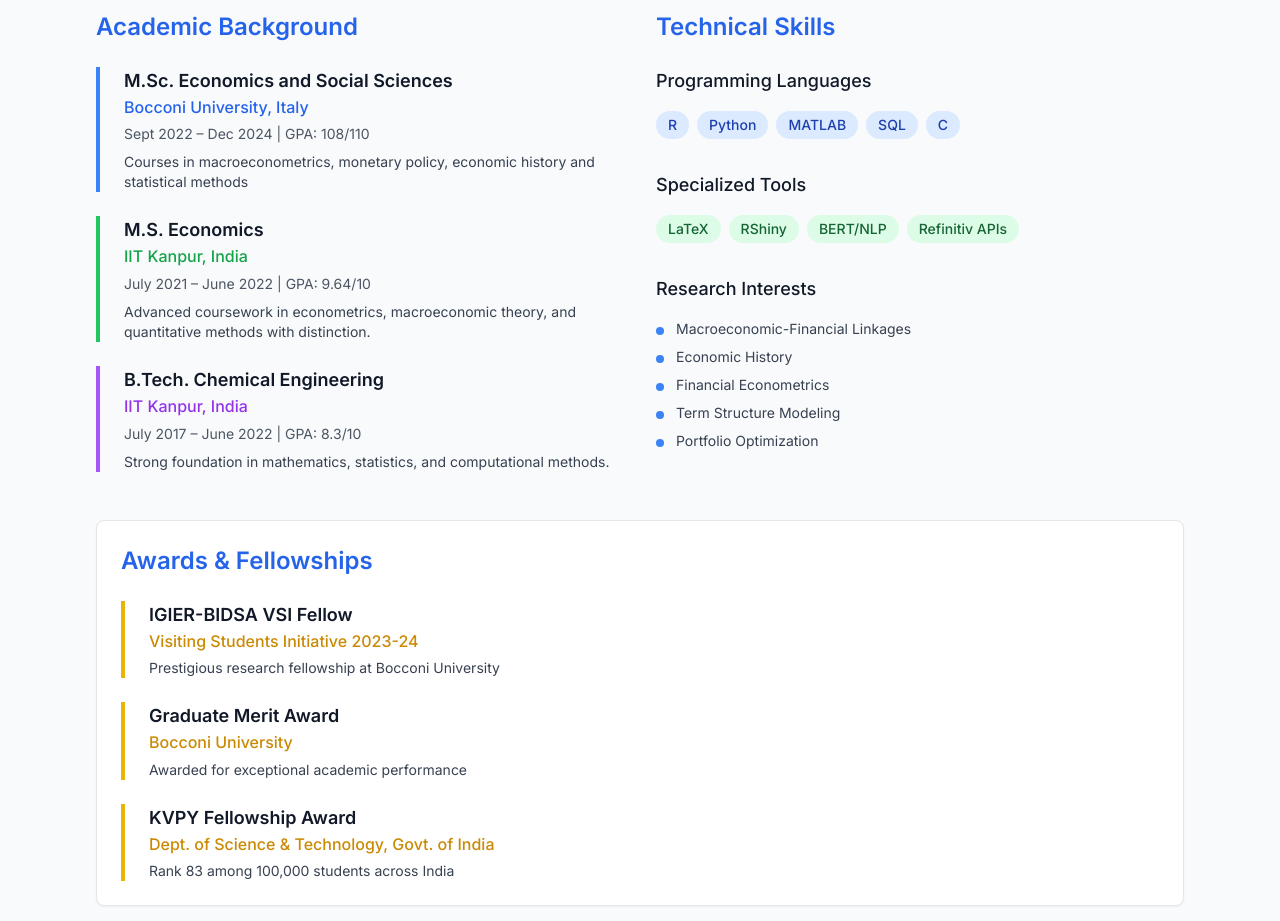
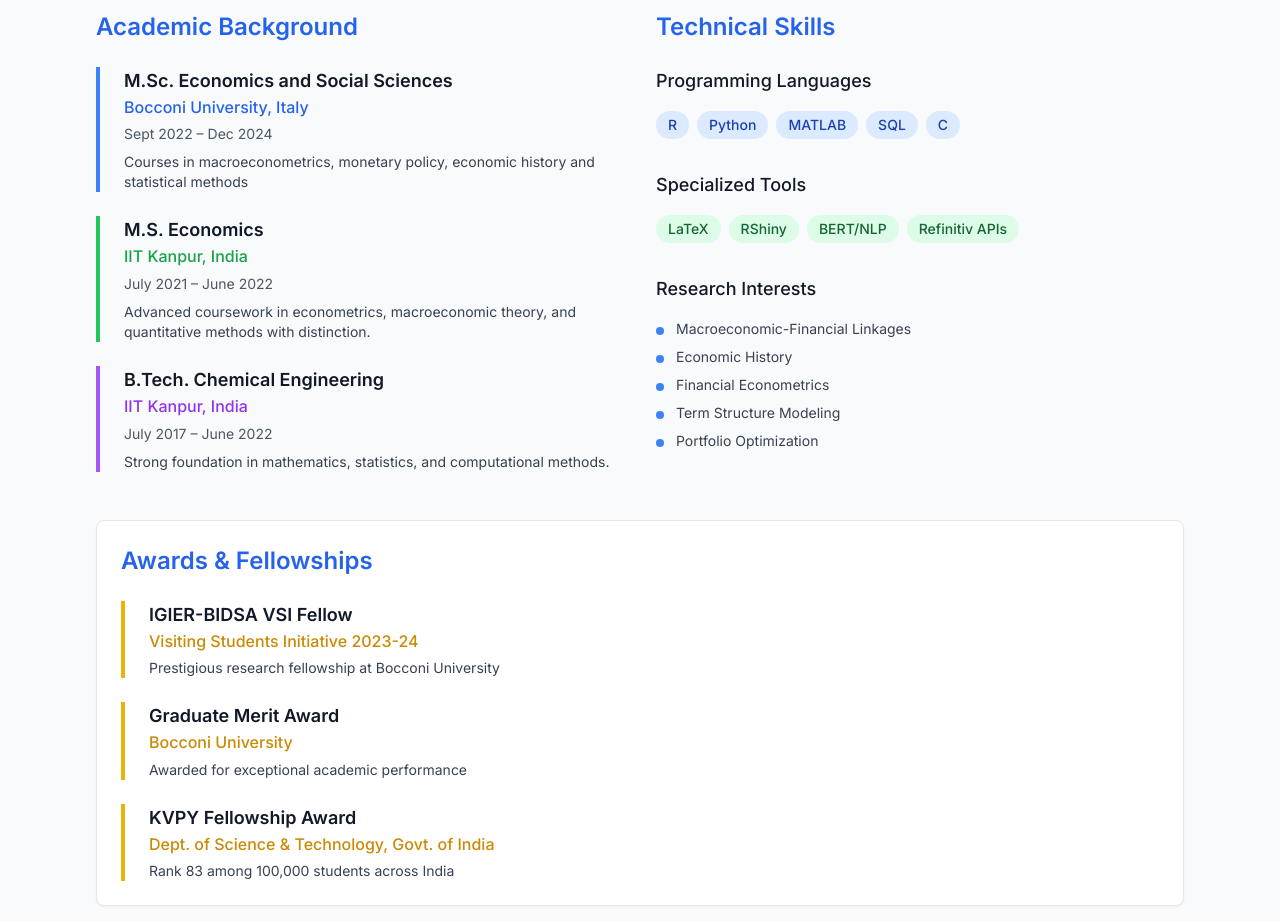
Before and after one commit to devpra1999/Personal-Website, a React (Vite) app: page / in a window 1280 px wide. Shown: the part 1180-2101 px from the top of the page. Built offline with nearby package versions, Linux system fonts and the light colour scheme.

Commit message:
updated cv

```diff
--- a/src/pages/About.tsx
+++ b/src/pages/About.tsx
@@ -50,7 +50,7 @@
                   Bocconi University, Italy
                 </p>
                 <p className="text-gray-600 dark:text-gray-400 text-sm mb-2">
-                  Sept 2022 – Dec 2024 | GPA: 108/110
+                  Sept 2022 – Dec 2024
                 </p>
                 <p className="text-gray-700 dark:text-gray-300 text-sm">
                   Courses in macroeconometrics, monetary policy, economic history and statistical methods
@@ -65,7 +65,7 @@
                   IIT Kanpur, India
                 </p>
                 <p className="text-gray-600 dark:text-gray-400 text-sm mb-2">
-                  July 2021 – June 2022 | GPA: 9.64/10
+                  July 2021 – June 2022
                 </p>
                 <p className="text-gray-700 dark:text-gray-300 text-sm">
                   Advanced coursework in econometrics, macroeconomic theory, and
@@ -81,7 +81,7 @@
                   IIT Kanpur, India
                 </p>
                 <p className="text-gray-600 dark:text-gray-400 text-sm mb-2">
-                  July 2017 – June 2022 | GPA: 8.3/10
+                  July 2017 – June 2022
                 </p>
                 <p className="text-gray-700 dark:text-gray-300 text-sm">
                   Strong foundation in mathematics, statistics, and computational methods.
```
Also changed, not shown: 1 other file (tests, documents, lock files or other folders).
